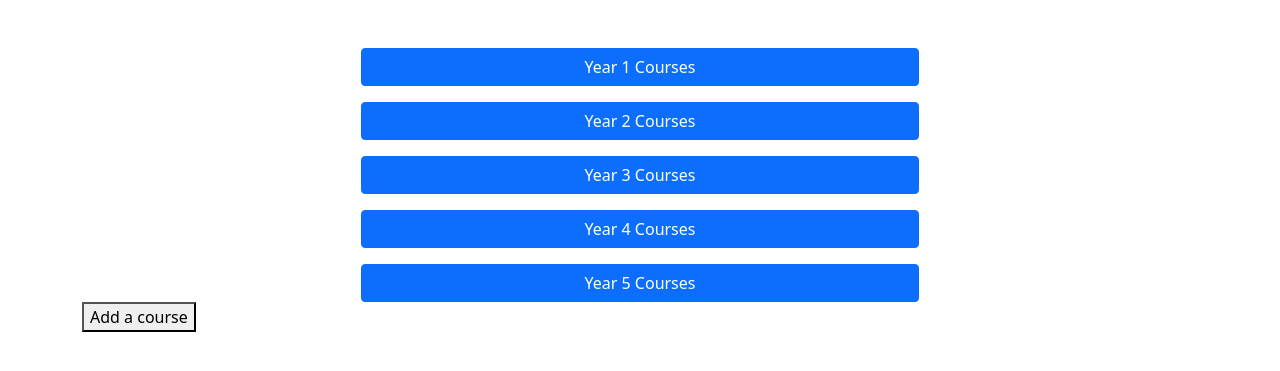
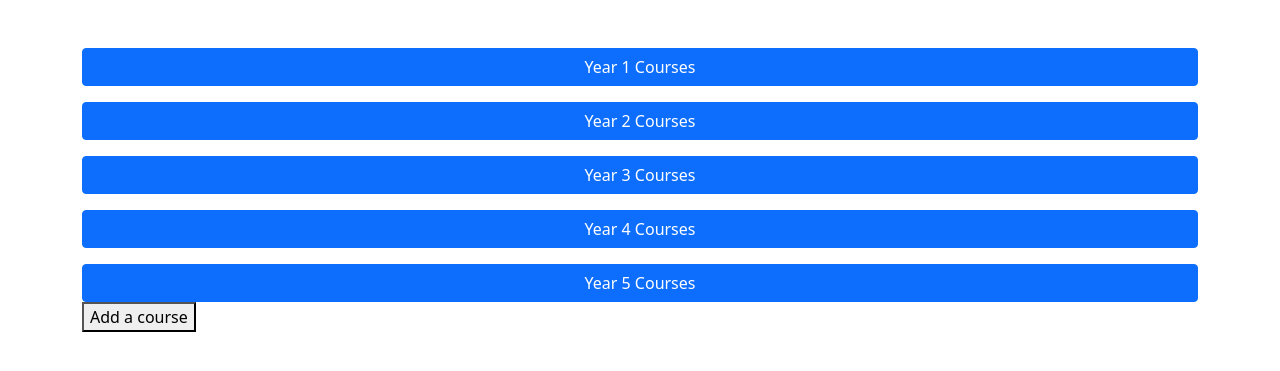
Before and after one commit to GeorgeIniatis/Course-Grade-Calculation, a Django app: page /chemapp/courses/ in a window 1280 px wide. Shown: the part 91-462 px from the top of the page. Run offline with Django 3.2, Linux system fonts and the light colour scheme; a user stored in the database is signed in; tables that the repository leaves empty hold one stand-in row (values such as "Sample post").

Commit message:
courses.html updated with new style

```diff
--- a/templates/chemapp/courses.html
+++ b/templates/chemapp/courses.html
@@ -36,7 +36,7 @@
     </a>
   </p> -->
 
-  <div class="d-grid gap-2 col-6 mt-3 mx-auto">
+  <div class="d-grid gap-2  mt-3 mx-auto">
     <a class="btn btn-block btn-primary " data-bs-toggle="collapse" href="#undergrad-year-1" role="button" aria-expanded="false" aria-controls="undergrad-year-1">
       Year 1 Courses
     </a>
@@ -48,8 +48,8 @@
       {% for key,value in courses.items %}
         {% if value.0 == 1 %}
 
-            <div class="col-3 d-grid gap-2"  >
-              <a class="btn btn-success text-start  pb-5" href="{{ value.1 }}" role="button">
+            <div class="col-3 d-grid gap-2 mt-3"  >
+              <a class="btn text-start  pb-5" style="background-color:{{value.3}}" href="{{ value.1 }}" role="button">
                 <h2>{{ value.2 }}</h2>
                 {{ key }}
               </a>
@@ -60,80 +60,92 @@
   </div>
 
 
-  <div class="d-grid gap-2 mt-3 col-6 mx-auto">
+  <div class="d-grid gap-2 mt-3  mx-auto">
     <a class="btn btn-primary " data-bs-toggle="collapse" href="#undergrad-year-2" role="button" aria-expanded="false" aria-controls="undergrad-year-2">
       Year 2 Courses
     </a>
   </div>
   <!-- Sectionfor year 2 courses -->
   <div class="collapse " id="undergrad-year-2">
-    <div class="card card-body">
-      <h3> Undergraduate Courses - Year 2 </h3>
-      <ul>
+    <div class="row align-items-start pt-3">
       {% for key,value in courses.items %}
         {% if value.0 == 2 %}
-              <li> <a href= {{ value.1 }} >{{ key }}</a> </li>
+
+            <div class="col-3 d-grid gap-2 mt-3"  >
+              <a class="btn text-start  pb-5" style="background-color:{{value.3}}" href="{{ value.1 }}" role="button">
+                <h2>{{ value.2 }}</h2>
+                {{ key }}
+              </a>
+            </div>
         {% endif %}
       {% endfor %}
-      </ul>
     </div>
   </div>
 
 
-  <div class="d-grid gap-2 mt-3 col-6 mx-auto">
+  <div class="d-grid gap-2 mt-3  mx-auto">
     <a class="btn btn-primary " data-bs-toggle="collapse" href="#undergrad-year-3" role="button" aria-expanded="false" aria-controls="undergrad-year-3">
       Year 3 Courses
     </a>
   </div>
   <!-- Sectionfor year 3 courses -->
   <div class="collapse " id="undergrad-year-3">
-    <div class="card card-body">
-      <h3> Undergraduate Courses - Year 3 </h3>
-      <ul>
+    <div class="row align-items-start pt-3">
       {% for key,value in courses.items %}
         {% if value.0 == 3 %}
-              <li> <a href= {{ value.1 }} >{{ key }}</a> </li>
+
+            <div class="col-3 d-grid gap-2 mt-3"  >
+              <a class="btn text-start  pb-5" style="background-color:{{value.3}}" href="{{ value.1 }}" role="button">
+                <h2>{{ value.2 }}</h2>
+                {{ key }}
+              </a>
+            </div>
         {% endif %}
       {% endfor %}
-      </ul>
     </div>
   </div>
 
-  <div class="d-grid gap-2 mt-3 col-6 mx-auto">
+  <div class="d-grid gap-2 mt-3  mx-auto">
     <a class="btn btn-primary " data-bs-toggle="collapse" href="#undergrad-year-4" role="button" aria-expanded="false" aria-controls="undergrad-year-4">
       Year 4 Courses
     </a>
   </div>
   <!-- Sectionfor year 4 courses -->
   <div class="collapse " id="undergrad-year-4">
-    <div class="card card-body">
-      <h3> Undergraduate Courses - Year 4 </h3>
-      <ul>
+    <div class="row align-items-start pt-3">
       {% for key,value in courses.items %}
         {% if value.0 == 4 %}
-              <li> <a href= {{ value.1 }} >{{ key }}</a> </li>
+
+            <div class="col-3 d-grid gap-2 mt-3"  >
+              <a class="btn text-start  pb-5" style="background-color:{{value.3}}" href="{{ value.1 }}" role="button">
+                <h2>{{ value.2 }}</h2>
+                {{ key }}
+              </a>
+            </div>
         {% endif %}
       {% endfor %}
-      </ul>
     </div>
   </div>
 
-  <div class="d-grid gap-2 mt-3 col-6 mx-auto">
+  <div class="d-grid gap-2 mt-3  mx-auto">
     <a class="btn btn-primary " data-bs-toggle="collapse" href="#undergrad-year-5" role="button" aria-expanded="false" aria-controls="undergrad-year-5">
       Year 5 Courses
     </a>
   </div>
   <!-- Sectionfor year 5 courses -->
   <div class="collapse " id="undergrad-year-5">
-    <div class="card card-body">
-      <h3> Postgraduate Courses - Year 5 </h3>
-      <ul>
+    <div class="row align-items-start pt-3">
       {% for key,value in courses.items %}
         {% if value.0 == 5 %}
-              <li> <a href= {{ value.1 }} >{{ key }}</a> </li>
+
+            <div class="col-3 d-grid gap-2 mt-3"  >
+              <a class="btn text-start  pb-5" style="background-color:{{value.3}}" href="{{ value.1 }}" role="button">
+                <h2>{{ value.2 }}</h2>
+                {{ key }}
+              </a>
+            </div>
         {% endif %}
       {% endfor %}
-      </ul>
     </div>
   </div>
 
```
Lines whose indentation alone changed are shown as unchanged.
